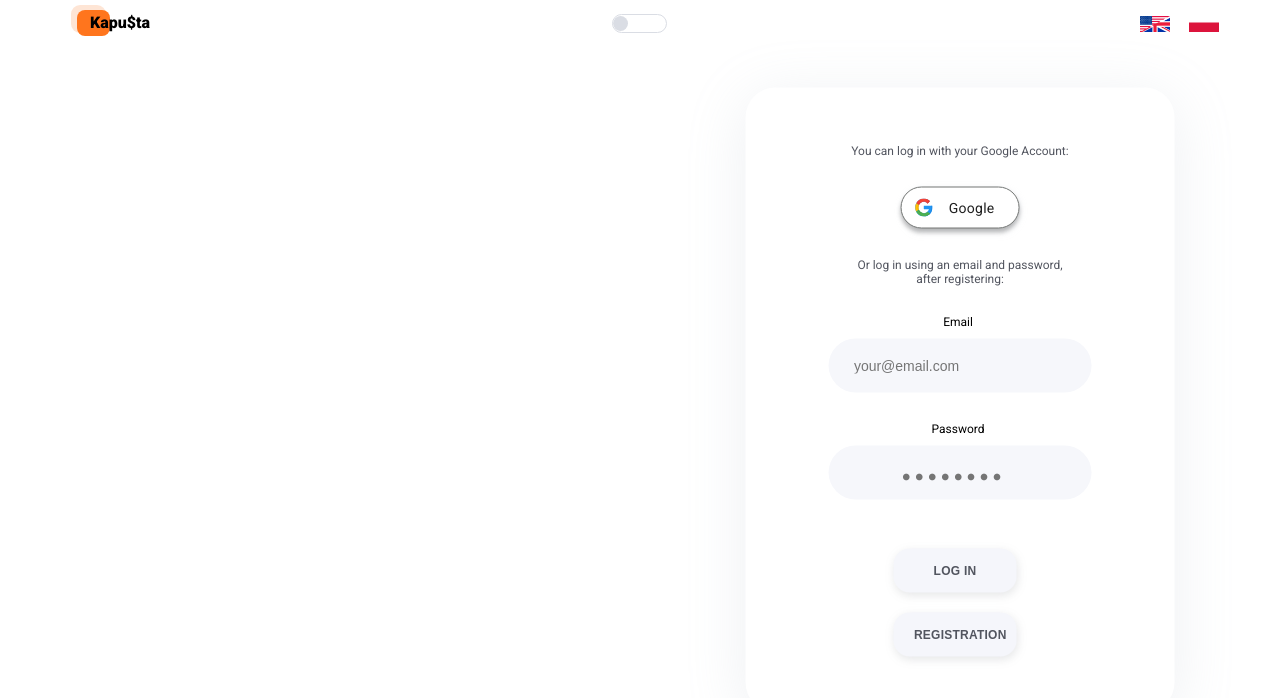
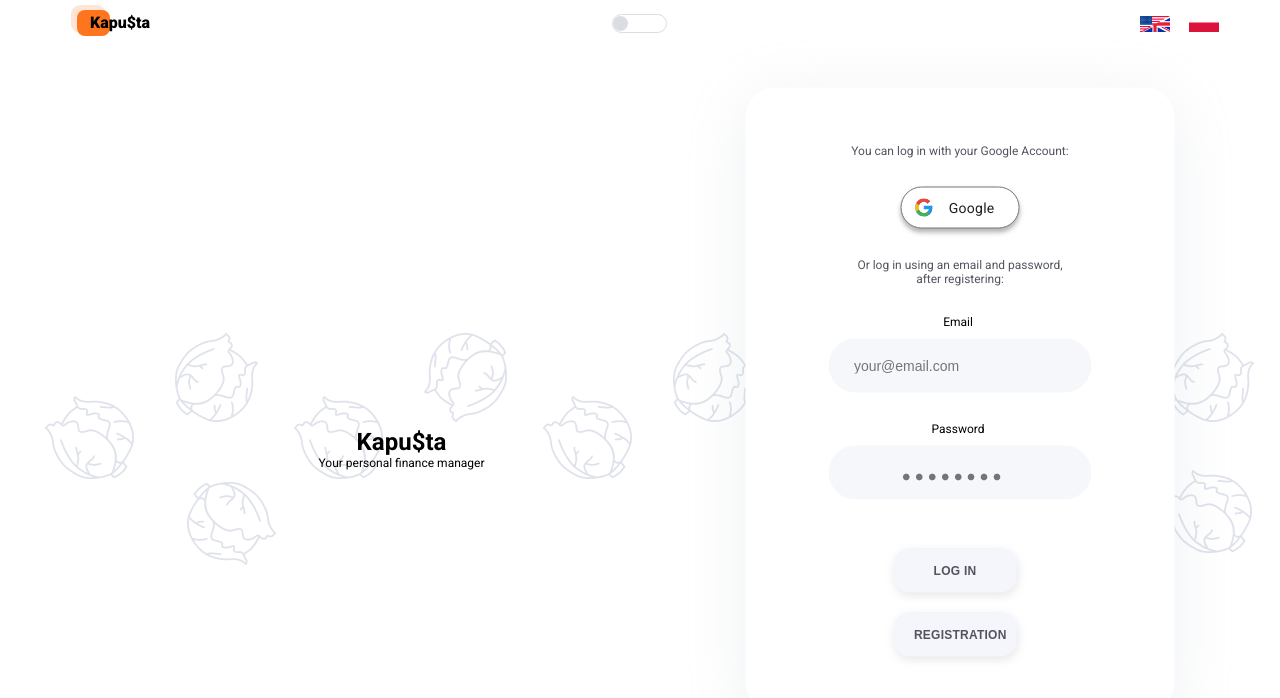
Before and after one commit to ToporekDaniel/kapusta-app, a React (Vite) app: page /login in a window 1280 px wide. Shown: the top 698 px of the page. Built offline with nearby package versions, Linux system fonts and the light colour scheme; no server answers.

Commit message:
poprawa stylizacji1

```diff
--- a/src/pages/LoginGoogle/LoginPage.jsx
+++ b/src/pages/LoginGoogle/LoginPage.jsx
@@ -4,6 +4,10 @@ import css from "./LoginPage.module.css";
 const LoginPage = () => {
   return (
     <div className={css.login}>
+      <div className={css.logo}>
+        <h1 className={css.title}>Kapu$ta</h1>
+        <p className={css.subtitle}>Your personal finance manager</p>
+      </div>
       <LoginForm className={css.form} />
     </div>
   );
--- a/src/pages/LoginGoogle/LoginPage.module.css
+++ b/src/pages/LoginGoogle/LoginPage.module.css
@@ -1,19 +1,25 @@
-html {
+/* html {
   width: 100vw;
   height: 100vh;
-}
+} */
 
 .login {
+  /* nowa stylizacja */
+  display: flex;
   width: 1280px;
   height: 100vh;
+  justify-content: space-around;
+  align-items: center;
+
+
   /* background-origin: border-box; */
   font-size: var(--primary-font-size);
   /* jap ierdole serio obrazek strony logowania*/
   /* background-image: url("./../../assets/LoginPage1x.png"); */
-  /* background-image: url("./../../assets/backgroundkapusta1x.png"); */
+  background-image: url("./../../assets/backgroundkapusta1x.png");
   background-repeat: no-repeat;
   background-position: center;
-  background-size: contain;
+  background-size: fill;
   /* background-image: image-set ( */
   /*     './../../assets/LoginPage1x.png' 1x, */
   /*     ); */
@@ -29,3 +35,9 @@ html {
   /* align-items: center; */
 
 }
+
+.logo {}
+
+.title {}
+
+.subtitle {}
```
